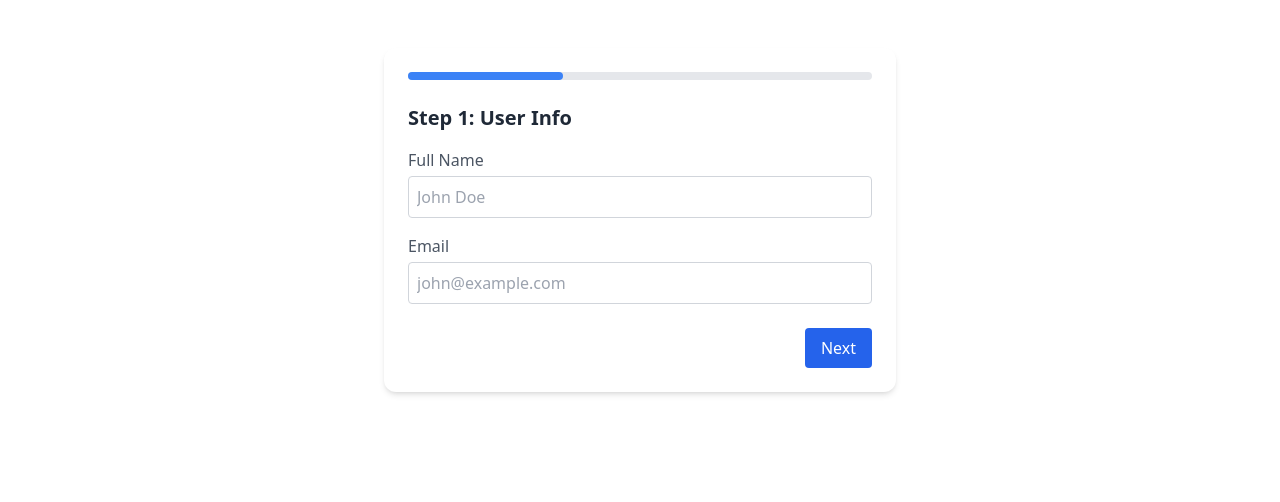
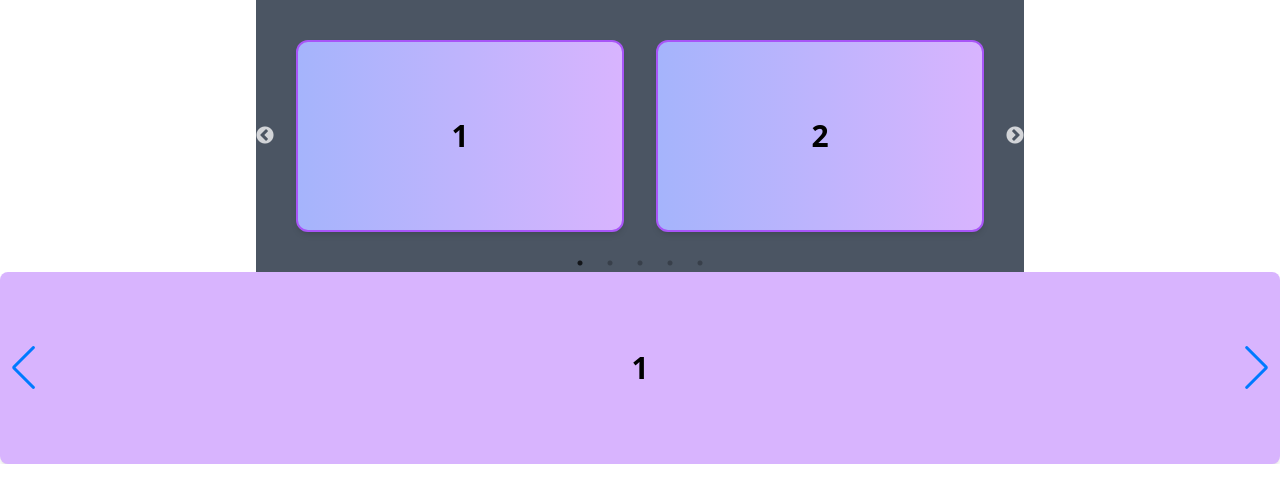
Before and after one commit to Kalyan199999/React-Components, a React (Create React App) app: page / in a window 1280 px wide. Shown: the top 502 px of the page. Built offline with nearby package versions, Linux system fonts and the light colour scheme.

Commit message:
image sliders updated!

```diff
--- a/package.json
+++ b/package.json
@@ -7,7 +7,10 @@
     "react": "^19.1.0",
     "react-dom": "^19.1.0",
     "react-scripts": "5.0.1",
+    "react-slick": "^0.30.3",
     "react-toastify": "^11.0.5",
+    "slick-carousel": "^1.8.1",
+    "swiper": "^11.2.10",
     "web-vitals": "^5.0.0"
   },
   "scripts": {
--- a/src/components/LoadComponents.jsx
+++ b/src/components/LoadComponents.jsx
@@ -6,8 +6,9 @@ import MultiStepForm from './multi_form/MultiStepForm'
 import OtpInput from './otp/OtpInput'
 import Combined from './Log_Register/Combined'
 import ImageUpload from './Images_uploads_preview/ImageUpload'
-
 import ImageSelectedPreview from './Images_uploads_preview/Image_1'
+import MySliders from './image_sliders/MySliders'
+import MySwiperSlider_2 from './image_sliders/MySliders_2'
 
 function LoadComponents() {
   return (
@@ -16,7 +17,7 @@ function LoadComponents() {
     <ToastContainer position="bottom-right" autoClose={3000} pauseOnHover={false} hideProgressBar={true} />
 
       {/* <PasswordStrength /> */}
-      <MultiStepForm />
+      {/* <MultiStepForm /> */}
       {/* <Combined /> */}
 
       {/* <div className="min-h-screen flex items-center justify-center bg-gray-100">
@@ -29,6 +30,9 @@ function LoadComponents() {
         <ImageUpload />
       </div> */}
 
+      <MySliders />
+      <MySwiperSlider_2 />
+
     </>
   )
 }
--- /dev/null
+++ b/src/components/image_sliders/MySliders.jsx
@@ -0,0 +1,37 @@
+// Required installs:
+// npm i react-slick slick-carousel
+
+import "slick-carousel/slick/slick.css";
+import "slick-carousel/slick/slick-theme.css";
+
+import Slider from "react-slick";
+
+// Image data
+const images = [1, 2, 3, 4, 5];
+
+const MySliders = () => {
+  const settings = {
+    dots: true,
+    infinite: true,
+    speed: 500,
+    slidesToShow: 2,
+    slidesToScroll: 1,
+    arrows: true,
+  };
+
+  return (
+    <div className="max-w-3xl mx-auto p-6 bg-gray-600">
+      <Slider {...settings}>
+        {images.map((image, index) => (
+          <div key={index} className="p-4">
+            <div className="h-48 rounded-xl border-2 border-purple-500 bg-gradient-to-r from-indigo-300 to-purple-300 flex items-center justify-center text-3xl font-bold shadow-md hover:scale-105 transition-transform">
+              {image}
+            </div>
+          </div>
+        ))}
+      </Slider>
+    </div>
+  );
+};
+
+export default MySliders;
--- /dev/null
+++ b/src/components/image_sliders/MySliders_2.jsx
@@ -0,0 +1,32 @@
+// install the package
+// npm install swiper
+
+// import libraries
+import { Swiper, SwiperSlide } from 'swiper/react';
+import 'swiper/css';
+import 'swiper/css/navigation';
+import { Navigation } from 'swiper/modules';
+
+const MySwiperSlider_2 = () => {
+  const images = [1, 2, 3, 4, 5];
+
+  return (
+    <Swiper
+      modules={[Navigation]}
+      spaceBetween={30}
+      slidesPerView={1}
+      navigation
+      loop={true}
+    >
+      {images.map((img, index) => (
+        <SwiperSlide key={index}>
+          <div className="h-48 bg-purple-300 rounded-lg flex items-center justify-center text-3xl font-bold shadow-md">
+            {img}
+          </div>
+        </SwiperSlide>
+      ))}
+    </Swiper>
+  );
+};
+
+export default MySwiperSlider_2;
```
Also changed, not shown: 1 other file (tests, documents, lock files or other folders).
